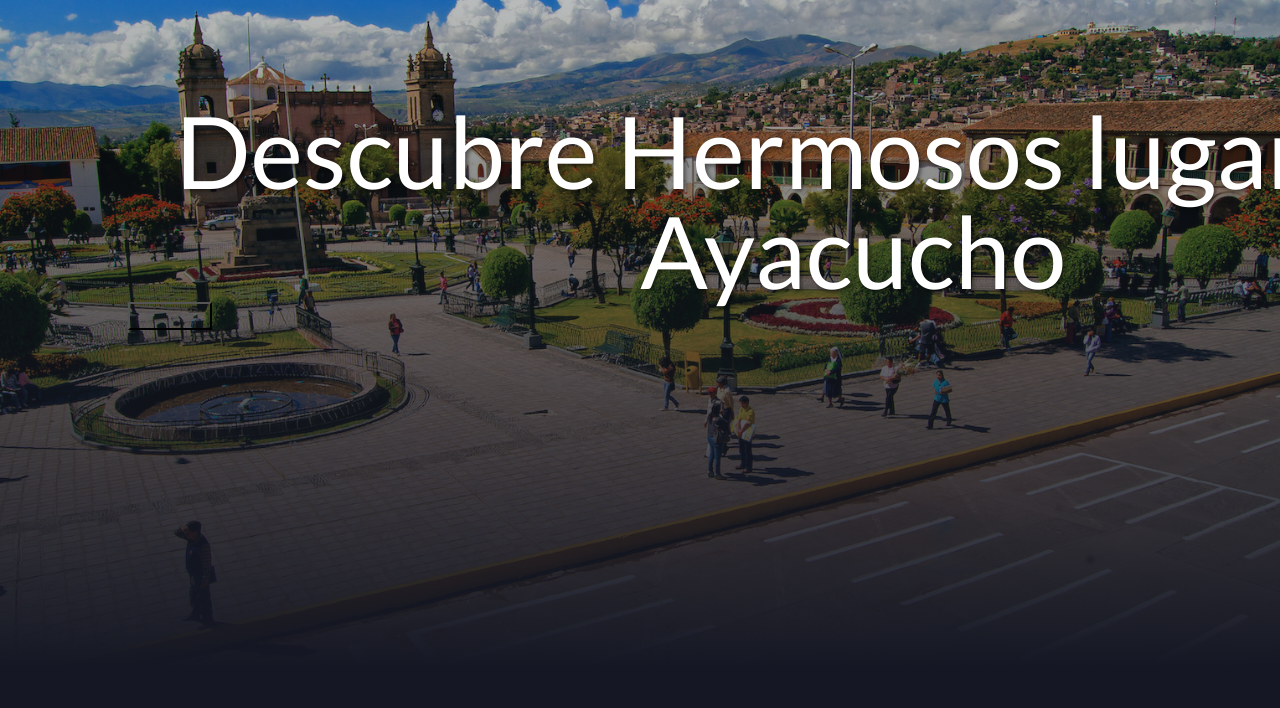
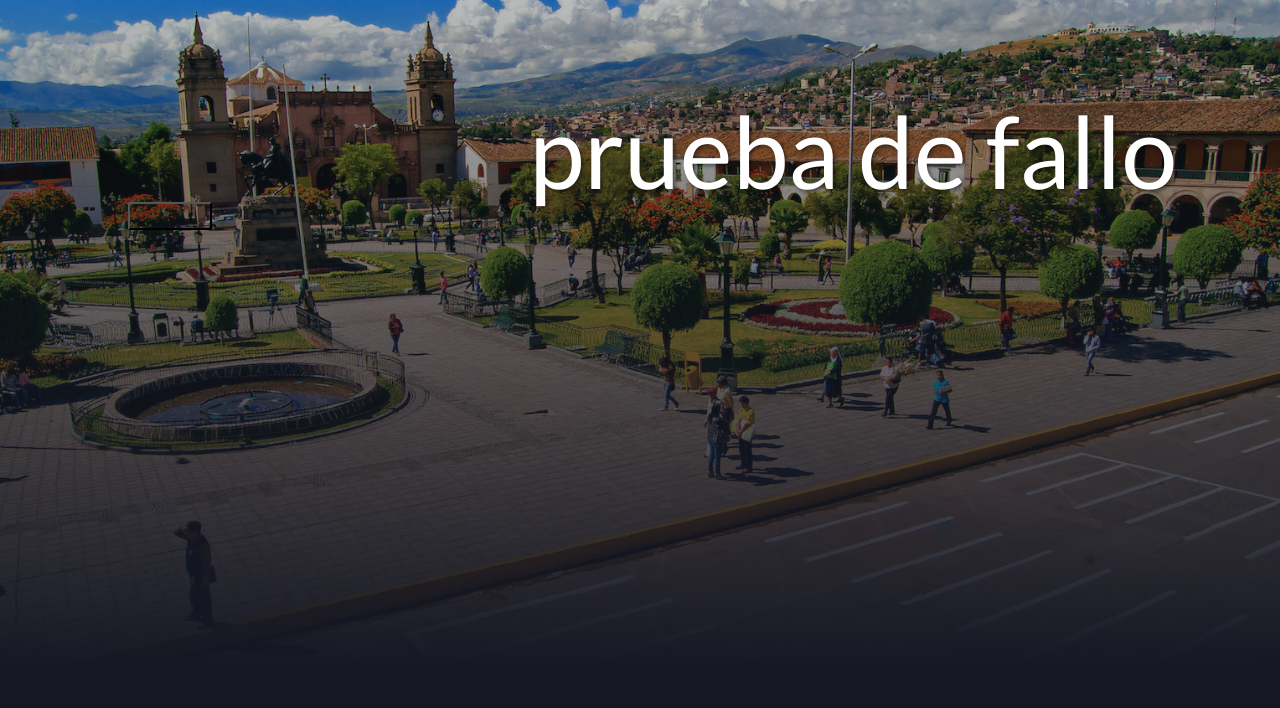
Before and after one commit to AlterSmater/AlterSmater.github.io, a plain HTML site: page index.html in a window 1280 px wide. Shown: the part 92-800 px from the top of the page. Drawn offline with Linux system fonts and the light colour scheme.

Commit message:
Update index.html

```diff
--- a/index.html
+++ b/index.html
@@ -56,7 +56,7 @@
 
             <!-- COMIENZO DEL CONTENIDO -->
             <section id="hero">
-                <h1 class="hero--header">Descubre Hermosos lugares en Ayacucho</h1>
+                <h1 class="hero--header">prueba de fallo</h1>
 
 
                 <div class="hero--search">
```
